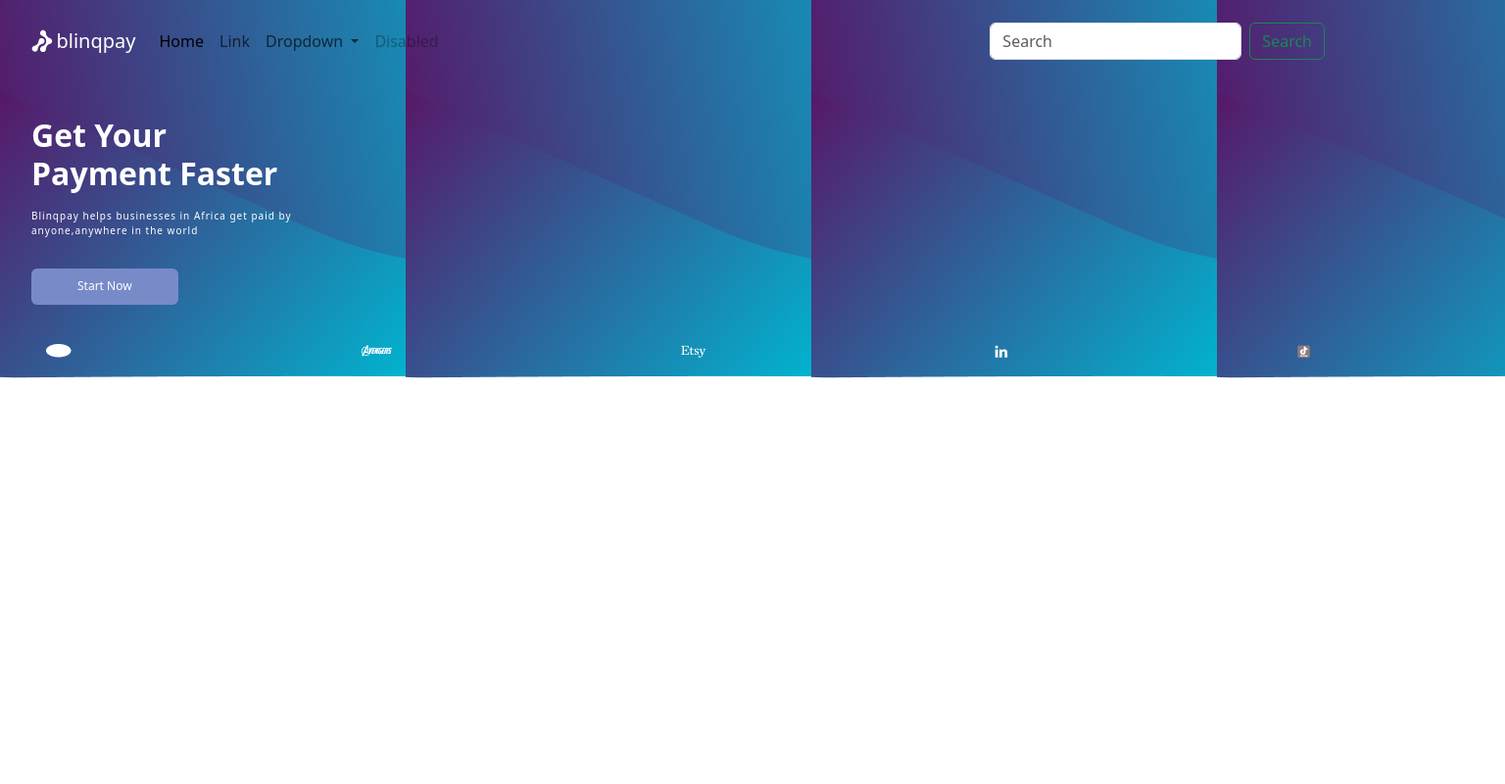
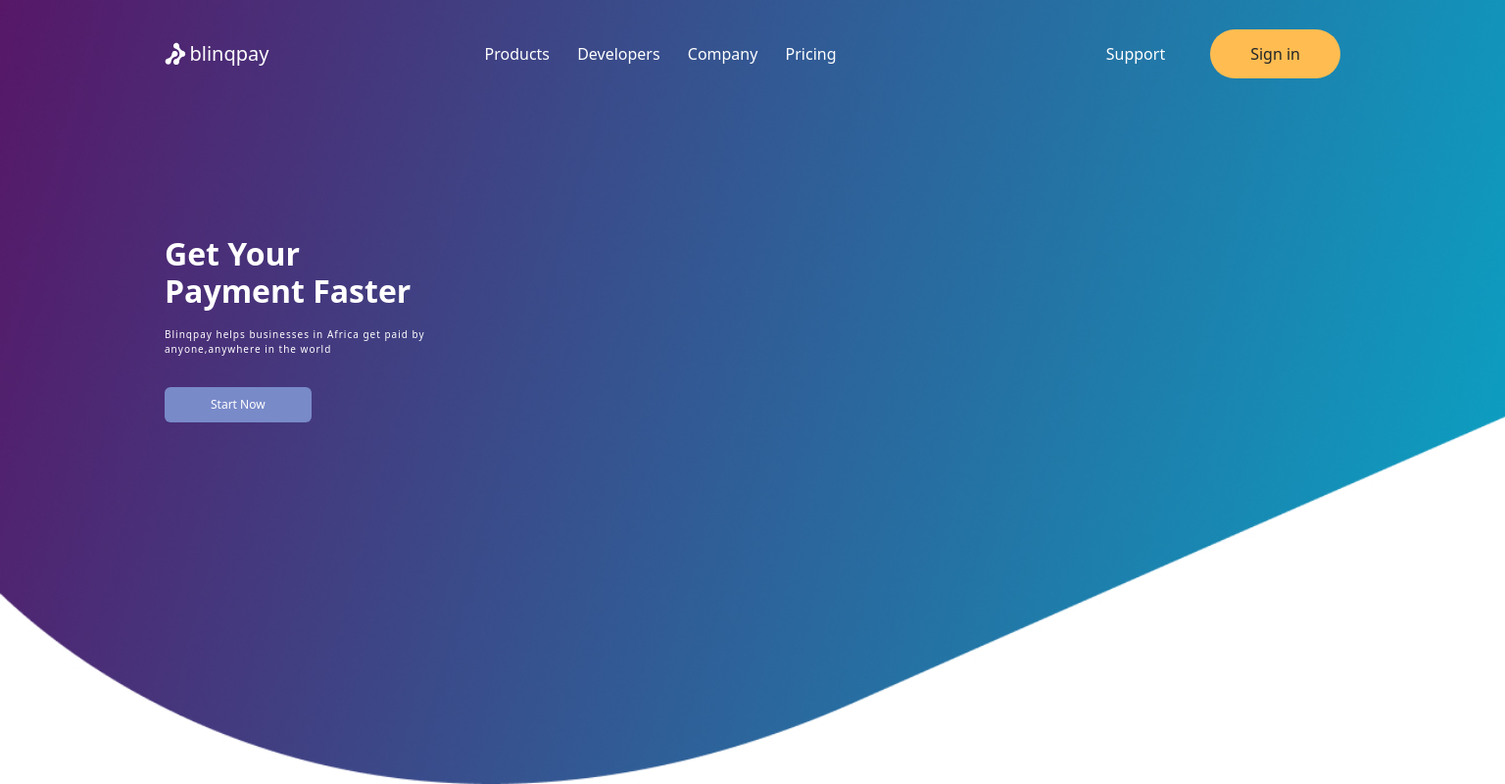
Before and after one commit to SelvedinSoftic/Figma-project-page, a plain HTML site: page index.html in a window 1536 px wide. Shown: the whole page at 98% size. Drawn offline with nearby package versions, Linux system fonts and the light colour scheme.

Commit message:
nidokle stigao

```diff
--- a/index.html
+++ b/index.html
@@ -31,48 +31,32 @@
           >
             <span class="navbar-toggler-icon"></span>
           </button>
-          <div class="collapse navbar-collapse" id="navbarSupportedContent">
-            <ul class="navbar-nav me-auto mb-2 mb-lg-0">
+          <div
+            class="collapse navbar-collapse justify-content-between"
+            id="navbarSupportedContent"
+          >
+            <ul class="navbar-nav first">
               <li class="nav-item">
-                <a class="nav-link active" aria-current="page" href="#">Home</a>
+                <a class="nav-link" href="#">Products</a>
               </li>
               <li class="nav-item">
-                <a class="nav-link" href="#">Link</a>
-              </li>
-              <li class="nav-item dropdown">
-                <a
-                  class="nav-link dropdown-toggle"
-                  href="#"
-                  role="button"
-                  data-bs-toggle="dropdown"
-                  aria-expanded="false"
-                >
-                  Dropdown
-                </a>
-                <ul class="dropdown-menu">
-                  <li><a class="dropdown-item" href="#">Action</a></li>
-                  <li><a class="dropdown-item" href="#">Another action</a></li>
-                  <li><hr class="dropdown-divider" /></li>
-                  <li>
-                    <a class="dropdown-item" href="#">Something else here</a>
-                  </li>
-                </ul>
+                <a class="nav-link" href="#">Developers</a>
               </li>
               <li class="nav-item">
-                <a class="nav-link disabled" aria-disabled="true">Disabled</a>
+                <a class="nav-link" href="#">Company</a>
+              </li>
+              <li class="nav-item">
+                <a class="nav-link" href="#">Pricing</a>
               </li>
             </ul>
-            <form class="d-flex" role="search">
-              <input
-                class="form-control me-2"
-                type="search"
-                placeholder="Search"
-                aria-label="Search"
-              />
-              <button class="btn btn-outline-success" type="submit">
-                Search
-              </button>
-            </form>
+            <ul class="navbar-nav second">
+              <li class="nav-item">
+                <a class="nav-link" href="#">Support</a>
+              </li>
+              <li class="nav-item">
+                <a class="btn">Sign in</a>
+              </li>
+            </ul>
           </div>
         </div>
       </nav>
@@ -83,28 +67,29 @@
               Get Your <span class="d-block">Payment Faster</span>
             </h1>
             <p class="paragraph">
-              Blinqpay helps businesses in Africa get paid by <span class="d-block">anyone,anywhere in the world</span>
+              Blinqpay helps businesses in Africa get paid by
+              <span class="d-block">anyone,anywhere in the world</span>
             </p>
             <p>
               <a href="#" class="btn">Start Now</a>
             </p>
           </div>
           <div class="hero-icons">
-            <a href="#" >
-              <img src="/icons/landrover.png">
-            </a>
-            <a href="#" >
-              <img src="/icons/avengers.png">
-            </a>
-            <a href="#" >
-              <img src="/icons/etsy.png">
+            <a href="#">
+              <img src="icons/landrover.png" />
             </a>
             <a href="#">
-              <img src="/icons/linkedin.png">
+              <img src="icons/avengers.png" />
+            </a>
+            <a href="#">
+              <img src="icons/etsy.png" />
+            </a>
+            <a href="#">
+              <img src="icons/linkedin.png" />
             </a>
 
-            <a href="#" >
-              <img src="/icons/tiktok.png">
+            <a href="#">
+              <img src="icons/tiktok.png" />
             </a>
           </div>
         </div>
--- a/style.css
+++ b/style.css
@@ -93,3 +93,59 @@
     box-sizing: border-box;ž
     cursor: pointer;
 }
+
+@media (min-width:1500px) {
+  .bg-img {
+    background-image: url(images/hero-pic-pc.jpg);
+    width:100%;
+    background-size: cover;
+    height: 100vh;
+
+  }
+
+  .navbar .container {
+    margin-right: 168px!important;
+    margin-left: 168px!important;
+    margin-top: 30px!important;
+    justify-content: space-between!important;
+
+  }
+
+  .hero .container {
+    max-width: 1440px!important;
+    margin-left: 168px!important;
+    margin-right: 168px!important;
+  }
+
+  #navbarSupportedContent  {
+    margin-left: 196px!important;
+    align-content: center!important;
+
+  }
+
+  .first {
+    width: 375px!important;
+    display: flex;
+    justify-content: space-between!important;
+  }
+  .second {
+    align-items: center!important;
+  }
+  .navbar .nav-link {
+    color: #fff;
+  }
+  .navbar .btn {
+    padding: 12px 40px;
+    margin-left: 38px;
+    background-color: #ffbc51;
+    border-radius: 30px;
+  }
+
+  .hero-icons {
+    display: none;
+  }
+
+  .hero {
+    padding-top: 160px!important;
+  }
+}
```
Also changed, not shown: images/hero-pic-pc-2.jpg (added), images/hero-pic-pc.jpg (added), images/pc-pic-2.jpg (added), images/pc-pic.jpg (added).
